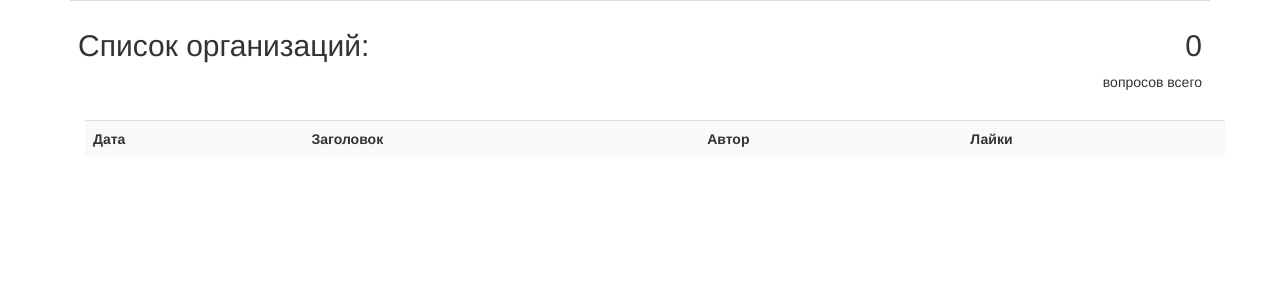
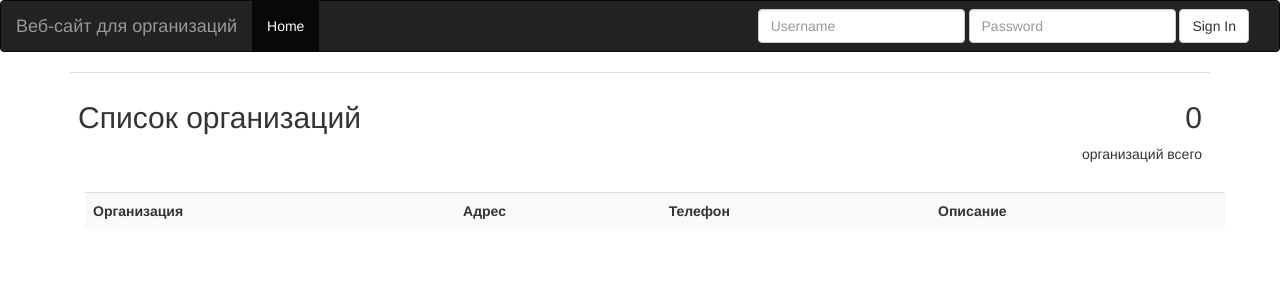
Before and after one commit to hrumhrum/dzPython, a Django app: page / in a window 1280 px wide. Shown: the top 300 px of the page. Run offline with Django 3.2, Linux system fonts and the light colour scheme; data that the repository does not hold is empty; some libraries are stand-ins or nearby versions.

Commit message:
kostya: mainmage commit

```diff
--- a/mainapp/templates/mainapp/index.html
+++ b/mainapp/templates/mainapp/index.html
@@ -7,12 +7,53 @@
         <link href=  "{% static "css/bootstrap.min.css" %}" rel="stylesheet">
     </head>
     <body>
+    <nav class="navbar navbar-inverse" role="navigation">
+      <div class="container-fluid">
+        <!-- Brand and toggle get grouped for better mobile display -->
+        <div class="navbar-header">
+          <button type="button" class="navbar-toggle" data-toggle="collapse" data-target="#bs-example-navbar-collapse-9">
+            <span class="sr-only">Toggle navigation</span>
+            <span class="icon-bar"></span>
+            <span class="icon-bar"></span>
+            <span class="icon-bar"></span>
+          </button>
+          <a class="navbar-brand" href="#">Веб-сайт для организаций</a>
+        </div>
+
+        <!-- Collect the nav links, forms, and other content for toggling -->
+        <div class="collapse navbar-collapse" id="bs-example-navbar-collapse-9">
+          <ul class="nav navbar-nav">
+            <li class="active"><a href="#">Home</a></li>
+            {% if user.is_authenticated %}
+            <li><a href="">{{ user.username }}</a></li>
+            <li><a href="#">{{ userprofile.privilegies }}</a></li>
+            <li><a href="#">{{ userprofile.organization_id.name }}</a></li>
+            </ul>
+            <ul class="nav navbar-nav pull-right">
+            <li><a href="/logout/">Logout</a></li>
+            </ul>
+            {% else %}
+          </ul>
+          <form class="navbar-form navbar-right" role="search" action='/login/' method='post'>{% csrf_token %}
+                    <div class="form-group">
+                        <input type="text" class="form-control" name="username" placeholder="Username">
+                    </div>
+                    <div class="form-group">
+                        <input type="password" class="form-control" name="password" placeholder="Password">
+                    </div>
+                    <button type="submit" class="btn btn-default">Sign In</button>
+                </form>
+            {% endif %}
+        </div><!-- /.navbar-collapse -->
+      </div><!-- /.container-fluid -->
+      </nav>
         <div class="container">
             <header>
                 <table class="table">
                     <tr>
-                        <td align="left"><h2>Список организаций:</h2></td>
-                        <td align="right"><h2>{{q_all|length}}</h2> вопросов всего</td>
+                        <td align="left"><h2>Список организаций
+                        </h2></td>
+                        <td align="right"><h2>{{poll|length}}</h2> организаций всего</td>
                     </tr>
                 </table>
             </header>
@@ -20,11 +61,21 @@
                     <table class="table table-striped">
                         <tbody>
                             <tr>
-                                <td><strong>Дата</strong></td>
-                                <td><strong>Заголовок</strong></td>
-                                <td><strong>Автор</strong></td>
-                                <td><strong>Лайки</strong></td>
+                                <td><strong>Организация</strong></td>
+                                <td><strong>Адрес</strong></td>
+                                <td><strong>Телефон</strong></td>
+                                <td><strong>Описание</strong></td>
                             </tr>
+                             {% for qst in poll %}
+                            <tr>
+                                <td><a class="brand" href="localhost/organization/?id={{qst.id}}">{{qst.name}}</a></td>
+                                <td>{{qst.addres}}<a></td>
+                                <td>{{qst.phone}}</td>
+                                <td>
+                                    {{qst.description}}
+                                </td>
+                            </tr>
+                            {% endfor %}
                         </tbody>
                     </table>
                </div>
--- a/mainapp/urls.py
+++ b/mainapp/urls.py
@@ -1,5 +1,8 @@
 from django.conf.urls import patterns, url
+from django.contrib.auth.views import login, logout
 
 urlpatterns = patterns('',
-    url(r'^$', 'mainapp.views.index')
+    url(r'^$', 'mainapp.views.index'),
+    url(r'^logout/$', logout, {'next_page': '/'}),
+    url(r'^login/$',  login, { "template_name": "mainapp/index.html" }),
 )
--- a/mainapp/views.py
+++ b/mainapp/views.py
@@ -1,4 +1,15 @@
 from django.shortcuts import render
+from mainapp.models import News, Organization, UserProfile
+from django.contrib import auth
+from django.contrib.auth.models import User
+from django.template import RequestContext
 
 def index(request):
-	return render(request, 'mainapp/index.html')
+	user = request.user
+	try:
+		userprofile = UserProfile.objects.get(user_id=user.id)
+	except UserProfile.DoesNotExist:
+		userprofile = None
+
+	organizations = Organization.objects.all()
+	return render(request, 'mainapp/index.html', {'poll': organizations, 'userprofile': userprofile})
--- a/mysite/settings.py
+++ b/mysite/settings.py
@@ -88,3 +88,4 @@ USE_TZ = True
 
 STATIC_URL = '/static/'
 STATICFILES_DIRS = (('static', '/home/velikolepnii/django/dz/static'))
+LOGIN_REDIRECT_URL = '/'
```
